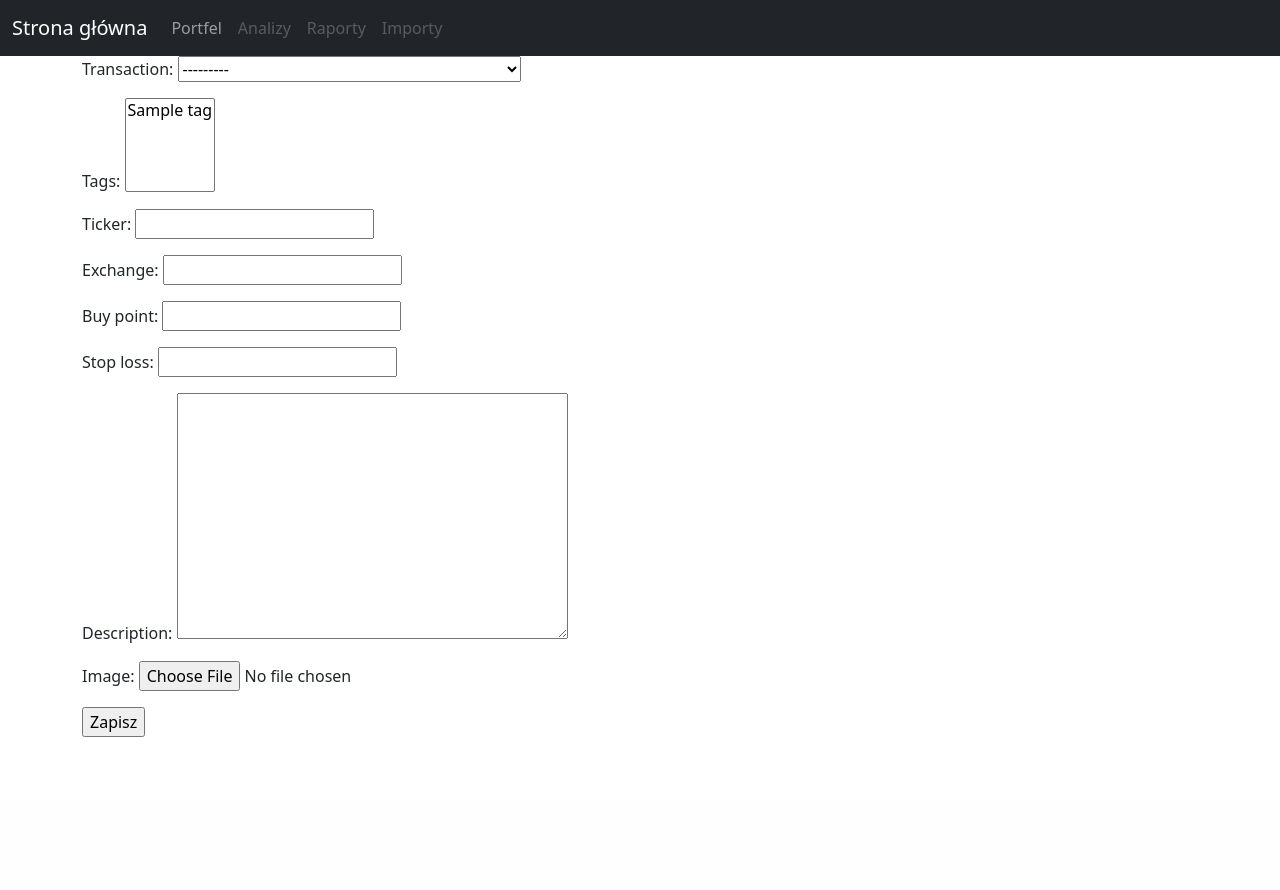
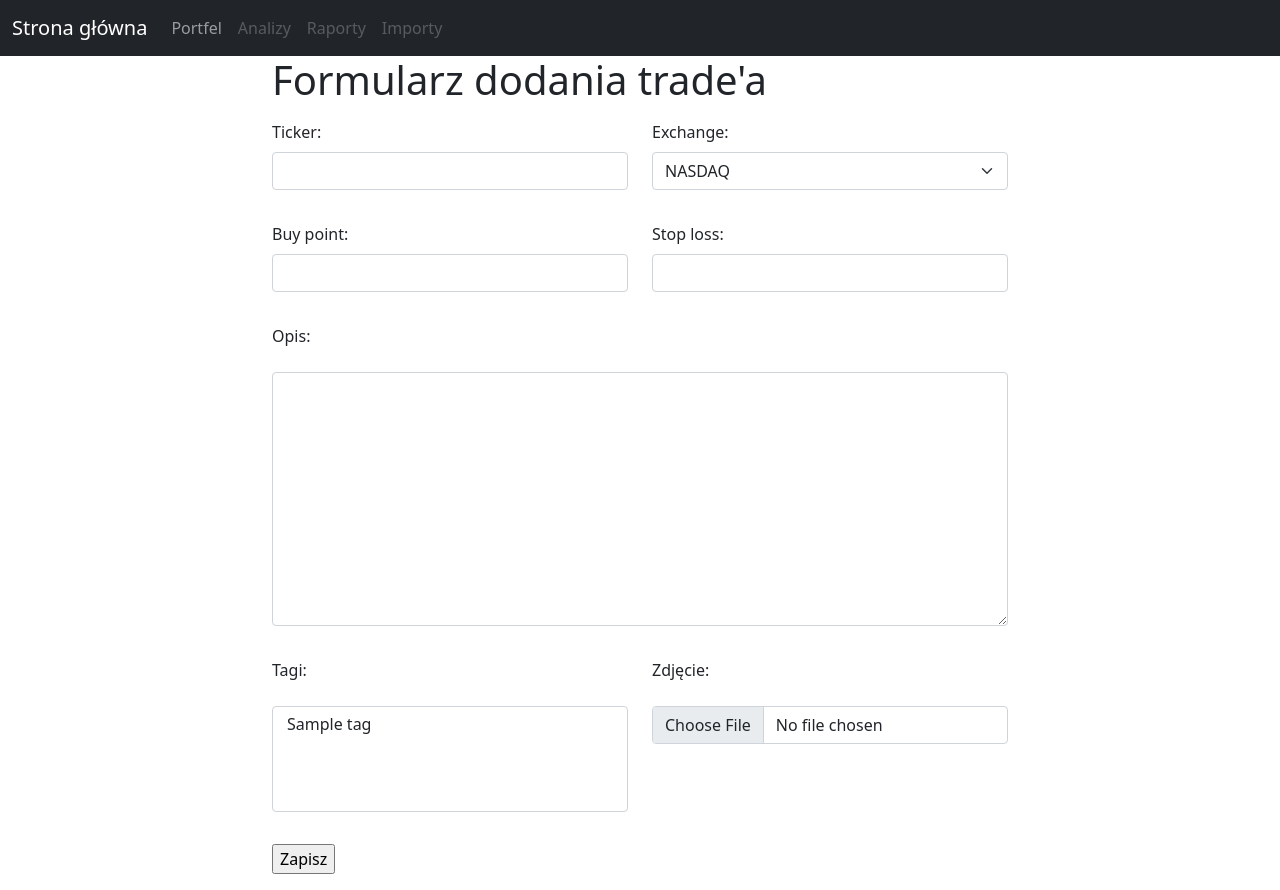
Before and after one commit to PerczynskiAdam/stocks_app, a Django app: page /create-trade in a window 1280 px wide. Before the commit the page ends 737 px from the top, so only its background shows below. Run offline with Django 3.2, Linux system fonts and the light colour scheme; tables that the repository leaves empty hold one stand-in row (values such as "Sample post").

Commit message:
ostylowanie formularza dodajacego trade'y

```diff
--- a/stock_project/journal/forms.py
+++ b/stock_project/journal/forms.py
@@ -2,6 +2,16 @@ from django.forms import ModelForm
 from journal.models import StockTrade
 
 class StockTradeForm(ModelForm):
+    def __init__(self, *args, **kwargs):
+        super().__init__(*args, **kwargs)
+        self.fields['ticker'].widget.attrs.update({'class': 'form-control'})
+        self.fields['exchange'].widget.attrs.update({'class': 'form-select'})
+        self.fields['buy_point'].widget.attrs.update({'class': 'form-control'})
+        self.fields['stop_loss'].widget.attrs.update({'class': 'form-control'})
+        self.fields['description'].widget.attrs.update({'class': 'form-control'})
+        self.fields['tags'].widget.attrs.update({'class': 'form-control'})
+        self.fields['image'].widget.attrs.update({'class': 'form-control'})
     class Meta:
         model = StockTrade
-        fields = '__all__'
+        # setting order for form fields
+        fields = ['ticker', 'exchange', 'buy_point', 'stop_loss', 'description', 'tags', 'image']
--- a/stock_project/journal/models.py
+++ b/stock_project/journal/models.py
@@ -97,17 +97,22 @@ class Tag(models.Model):
     def __str__(self) -> str:
         return self.name
 class StockTrade(models.Model):
+    EXCHANGES = [
+        ('NASDAQ', 'NASDAQ'),
+        ('GPW', 'GPW')
+    ]
+
     id = models.UUIDField(primary_key=True, default=uuid.uuid4, editable=False)
     transaction = models.ForeignKey(Transactions, on_delete=models.CASCADE, null=True, blank=True)
-    tags = models.ManyToManyField(Tag)
+    tags = models.ManyToManyField(Tag, verbose_name='Tagi')
     ticker = models.CharField(max_length=5)
-    exchange = models.CharField(max_length=10)
+    exchange = models.CharField(max_length=10, choices=EXCHANGES, default='NASDAQ')
     create_date = models.DateField(auto_now_add=True)
     update_date = models.DateField(auto_now=True)
     buy_point = models.DecimalField(max_digits=14, decimal_places=2)
     stop_loss = models.DecimalField(max_digits=14, decimal_places=2)
-    description = models.TextField(null=True, blank=True)
-    image = models.ImageField(null=True, blank=True, default='cycle.jpg')
+    description = models.TextField(null=True, blank=True, verbose_name='Opis')
+    image = models.ImageField(null=True, blank=True, default='cycle.jpg', verbose_name='Zdjęcie')
 
     class Meta:
         db_table = 'journal_stocktrade'
--- a/stock_project/journal/templates/journal/create_trade.html
+++ b/stock_project/journal/templates/journal/create_trade.html
@@ -1,13 +1,65 @@
 {% extends 'main.html' %}
+
+{% load journal_extras %}
 
 {% block content %}
 <div class="container">
     <div class="row">
-        <form action="" method="POST">
-            {% csrf_token %}
-            {{ form.as_p }}
-            <input type="submit" value="Zapisz">
-        </form>
+        <div class="col-8 offset-md-2">
+            <h1>Formularz dodania trade'a</h1>
+            <form action="" method="POST">
+                {% csrf_token %}
+                <div class="row my-3">
+                    <div class="col-6">
+                        <p>
+                            {{ form.ticker|label_with_classes:"form-label" }}
+                            {{ form.ticker }}
+                        </p>
+                    </div>
+                    <div class="col-6">
+                        <p>
+                            {{form.exchange|label_with_classes:"form-label"}}
+                            {{form.exchange}}
+                        </p>
+                    </div>
+                </div>
+                <div class="row my-3">
+                    <div class="col-6">
+                        <p>
+                            {{form.buy_point|label_with_classes:"form-label"}}
+                            {{form.buy_point}}
+                        </p>
+                    </div>
+                    <div class="col-6">
+                        <p>
+                            {{form.stop_loss|label_with_classes:"form-label"}}
+                            {{form.stop_loss}}
+                        </p>
+                    </div>
+                </div>
+                <div class="row my-3">
+                    <div class="col-12">
+                        <p>{{form.description|label_with_classes:"form-label"}} </p>
+                        <p>{{form.description}}</p>
+                    </div>
+                </div>
+                <div class="row my-3">
+                    <div class="col-6">
+                        <p>{{form.tags|label_with_classes:"form-label"}}</p>
+                        <p>{{form.tags}}</p>
+                    </div>
+                    <div class="col-6">
+                        <p>{{form.image|label_with_classes:"form-label"}}</p>
+                        <p>{{form.image}}</p>
+                    </div>
+                </div>
+                <div class="row my-3">
+                    <div class="col-12">
+                        <input type="submit" value="Zapisz">
+                    </div>
+                </div>
+            </form>
+        </div>
     </div>
 </div>
 {% endblock %}
--- a/stock_project/journal/templates/journal/index.html
+++ b/stock_project/journal/templates/journal/index.html
@@ -62,7 +62,7 @@
             <li class="list-group-item">Distribution - odczyt metrki z TV </li>
           </ul>
           <div class="card-body">
-            <p class="card-text">Description {{ stock_trade.description }} jeśli istnieje. Jeśli dłuższe od to powinien być dostępny link.</p>
+            <p class="card-text">{{ stock_trade.description }}</p>
             {% for tag in stock_trade.tags.all %}
               <span class="tag rounded-pill px-2 py-1">{{ tag.name }}</span>
             {% endfor %}
--- /dev/null
+++ b/stock_project/journal/templatetags/journal_extras.py
@@ -0,0 +1,7 @@
+from django import template
+
+register = template.Library()
+
+@register.filter(is_safe=True)
+def label_with_classes(value, arg):
+    return value.label_tag(attrs={'class': arg})
```
Also changed, not shown: stock_project/journal/migrations/0005_auto_20220120_1835.py (added), stock_project/journal/templatetags/__init__.py (added).
